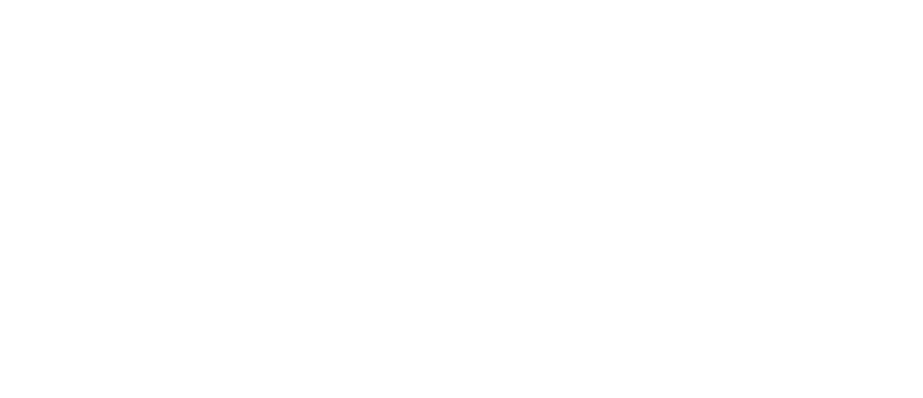
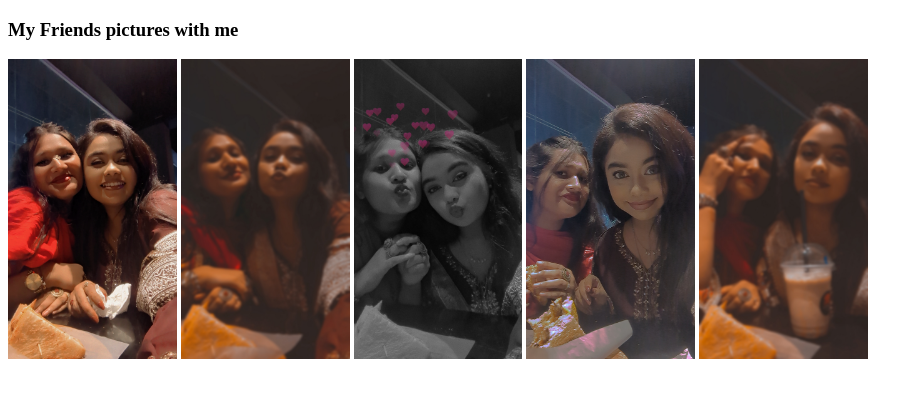
Before and after one commit to Faairuzz21/my-another-report, a plain HTML site: page index.html in a window 1280 px wide. Shown: the whole page, without its empty margins (0-923 px from the left). Drawn offline with Linux system fonts and the light colour scheme.

Commit message:
added images style files

```diff
--- a/index.html
+++ b/index.html
@@ -5,8 +5,14 @@
     <meta http-equiv="X-UA-Compatible" content="IE=edge">
     <meta name="viewport" content="width=device-width, initial-scale=1.0">
     <title>My another report</title>
+    <link rel="stylesheet" href="styles/friends.css">
 </head>
 <body>
-
+    <h3>My Friends pictures with me</h3>
+    <img height="300px" src="pictures/Snapchat-1284922619.jpg" alt="1st">
+    <img height="300px" src="pictures/Snapchat-1970750760.jpg" alt="2nd">
+    <img height="300px" src="pictures/Snapchat-249293019.jpg" alt="3rd">
+    <img height="300px" src="pictures/Snapchat-660647341.jpg" alt="4th">
+    <img height="300px" src="pictures/Snapchat-8011662.jpg" alt="5th">
 </body>
 </html>
```
Also changed, not shown: pictures/Snapchat-1284922619.jpg (added), pictures/Snapchat-1970750760.jpg (added), pictures/Snapchat-249293019.jpg (added), pictures/Snapchat-660647341.jpg (added), pictures/Snapchat-8011662.jpg (added), styles/friends.css (added).
